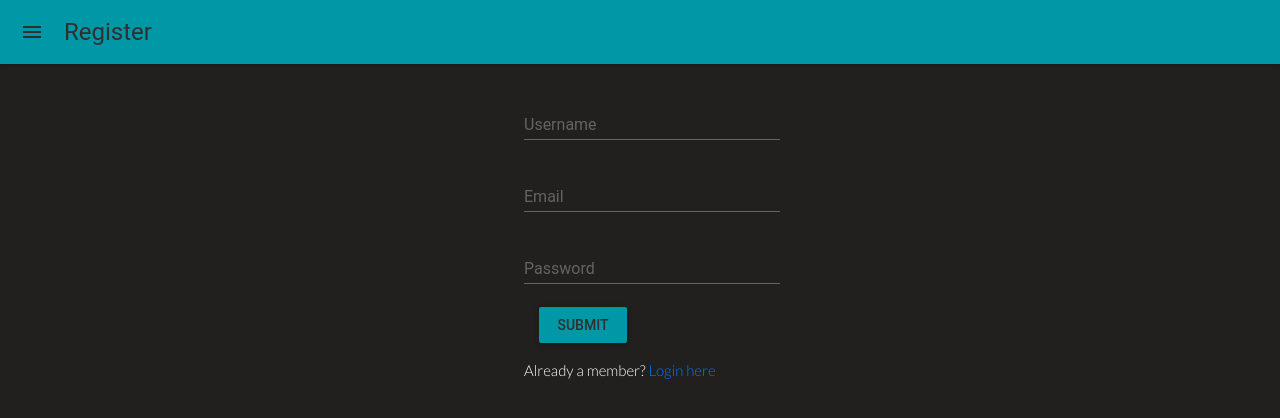
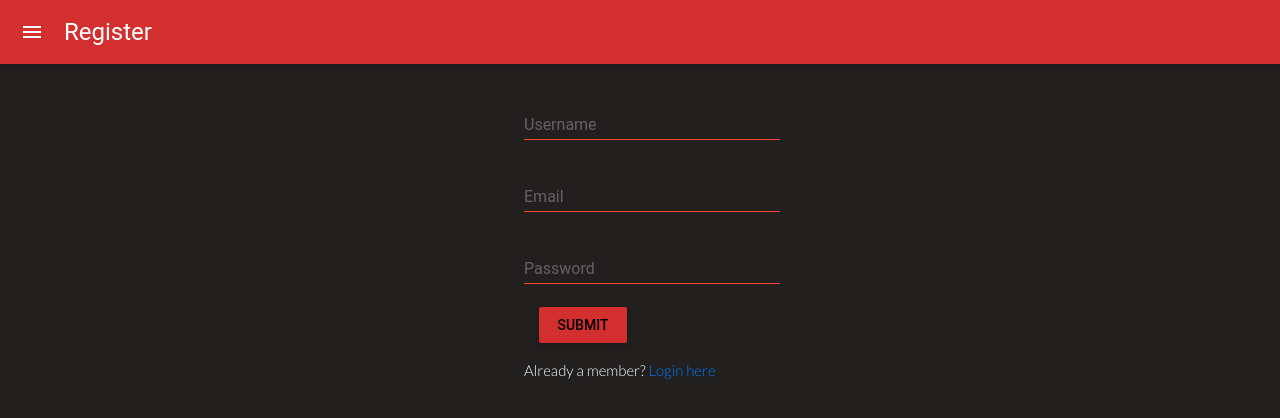
Before and after one commit to patrickisallen/TV-Show-Tracker, a React (Create React App) app: page /register in a window 1280 px wide. Shown: the top 418 px of the page. Built offline with nearby package versions, Linux system fonts and the light colour scheme; some icons are missing.

Commit message:
Added base theme black/red and fixed theme colours

```diff
--- a/src/components/Register.js
+++ b/src/components/Register.js
@@ -13,6 +13,7 @@ import { Link } from 'react-router-dom';
 import './Login.css';
 
 import Footer from './Footer.js';
+import redblack from '../themes/redblack';
 
 class Create extends Component {
 
@@ -43,7 +44,7 @@ class Create extends Component {
 
   render() {
     return (
-      <MuiThemeProvider muiTheme={getMuiTheme(darkBaseTheme)}>
+      <MuiThemeProvider muiTheme={getMuiTheme(redblack)}>
           <AppBar
             title="Register"
           />
--- /dev/null
+++ b/src/themes/redblack.js
@@ -0,0 +1,26 @@
+import getMuiTheme from 'material-ui/styles/getMuiTheme';
+import baseTheme from 'material-ui/styles/baseThemes/darkBaseTheme';
+import * as Colors from 'material-ui/styles/colors';
+import { fade } from 'material-ui/utils/colorManipulator'
+import darkBaseTheme from 'material-ui/styles/baseThemes/darkBaseTheme';
+import merge from 'lodash.merge';
+
+const muiTheme = {
+    "palette": {
+        "primary1Color": "#d32f2f",
+        "primary2Color": "#b71c1c",
+        "accent1Color": "#424242",
+        "alternateTextColor": "#000000",
+        "secondaryTextColor": "#ffffff",
+        "accent3Color": "#ffffff",
+        "canvasColor": "#212121",
+        "borderColor": "#f44336"
+    },
+    "appBar": {
+        "textColor": "#ffffff"
+    }
+};
+
+const theme = getMuiTheme(darkBaseTheme, muiTheme)
+
+export default theme;
```
Also changed, not shown: src/components/Login.js (+5 -3 lines).
